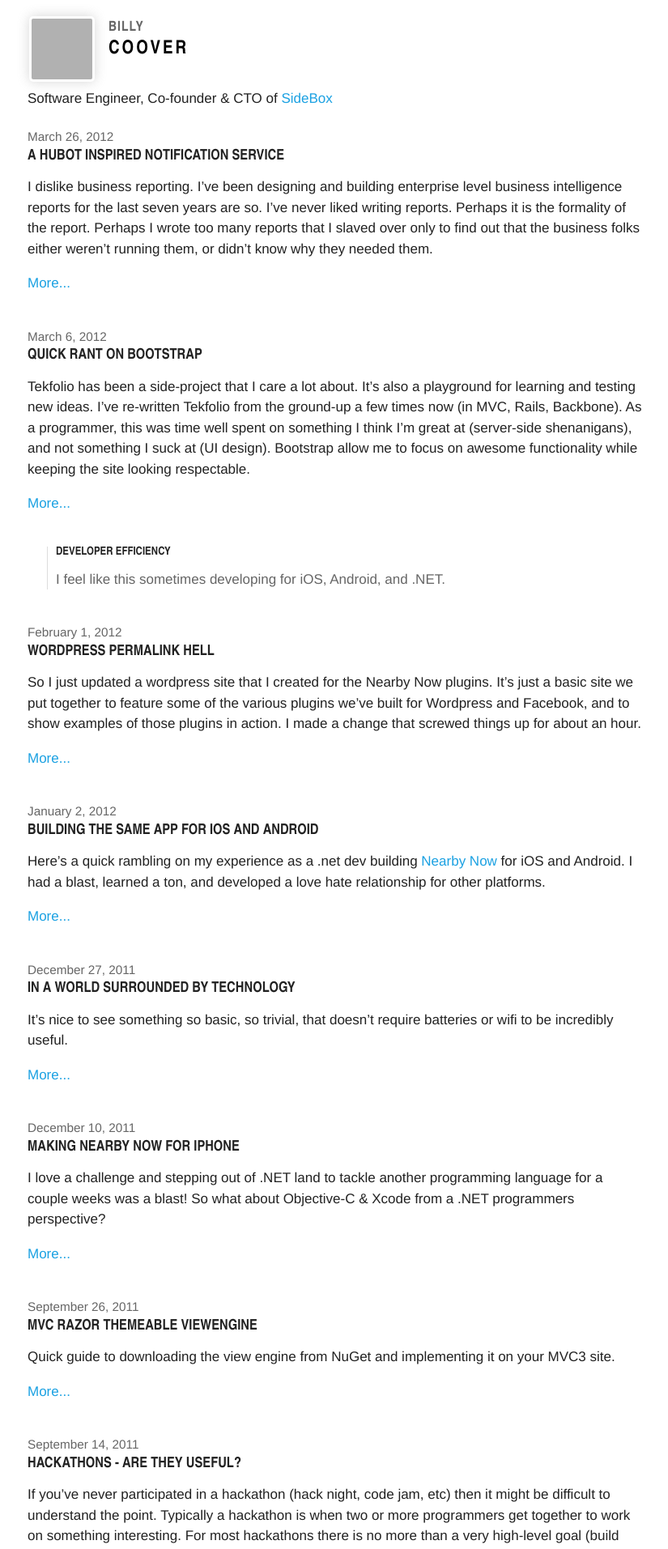
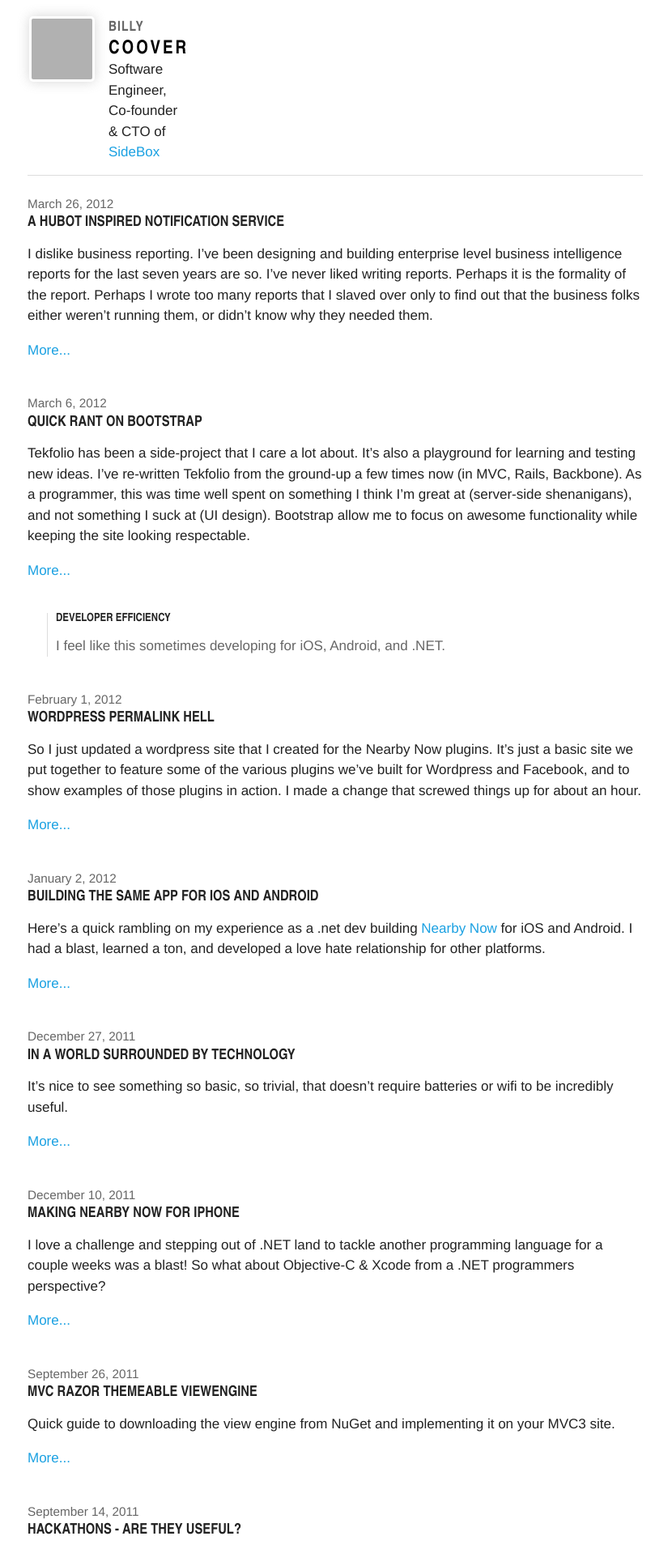
Before and after one commit to azcoov/azcoov.github.com, a Jekyll site: the page built from index.html, in a window 1280 px wide. Shown: the top 1913 px of the page at 81% size, without its empty margins (226-1051 px from the left). Built offline with Jekyll 4.4.1, drawn with Linux system fonts in a browser that asks for light colours; Markdown is read by kramdown in place of the engine named in the settings; comment, search, counter and statistics services are not loaded; grey boxes are pictures that could not be loaded.

Commit message:
Update _layouts/default.html

```diff
--- a/_layouts/default.html
+++ b/_layouts/default.html
@@ -51,10 +51,11 @@
     </div>
     <div style="float:left; width: 100px;">
     	<span id="billy">Billy</span><br />
-    	<span id="coover">Coover</span>
+    	<span id="coover">Coover</span><br />
+    	<span>Software Engineer, Co-founder & CTO of <a href="http://www.sidebox.com">SideBox</a></span>
     </div>
     <div style="clear: both;"></div>
-    <span>Software Engineer, Co-founder & CTO of <a href="http://www.sidebox.com">SideBox</a></span>
+    <hr />
 
     {{ content }}
 
```
